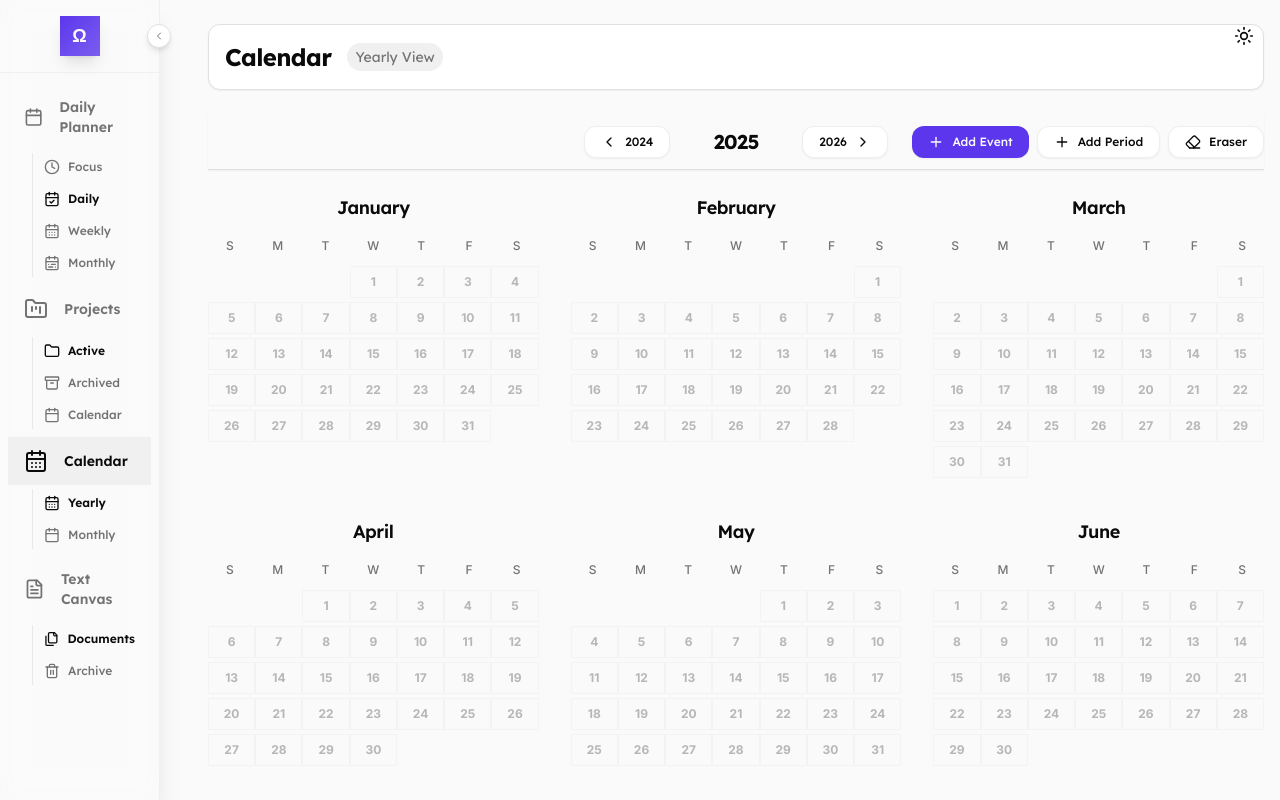
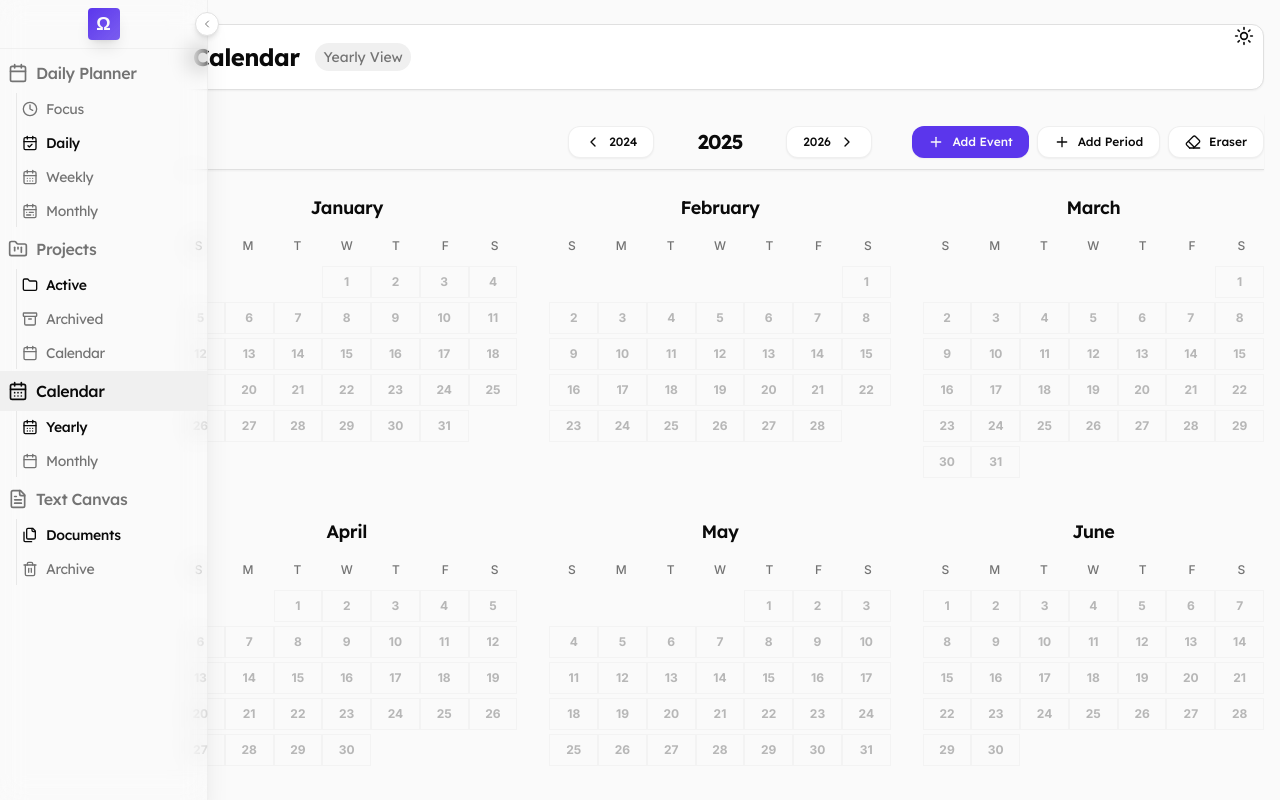
Before and after one commit to obihughes/omega-planner, a Next.js app: page /calendar in a window 1280 px wide. Shown: the top 800 px of the page. Built offline with nearby package versions, Linux system fonts and the light colour scheme.

Commit message:
Add end time field to task form modal

```diff
--- /dev/null
+++ b/app/context/SidebarContext.tsx
@@ -0,0 +1,60 @@
+'use client';
+
+import React, { createContext, useContext, useState, ReactNode, useEffect } from 'react';
+
+interface SidebarContextType {
+  isCollapsed: boolean;
+  sidebarWidth: number;
+  toggleSidebar: () => void;
+  setSidebarWidth: (width: number) => void;
+}
+
+const SidebarContext = createContext<SidebarContextType | undefined>(undefined);
+
+export const useSidebar = () => {
+  const context = useContext(SidebarContext);
+  if (!context) {
+    throw new Error('useSidebar must be used within a SidebarProvider');
+  }
+  return context;
+};
+
+interface SidebarProviderProps {
+  children: ReactNode;
+  initialWidth?: number;
+  minWidth?: number;
+  maxWidth?: number;
+}
+
+export const SidebarProvider: React.FC<SidebarProviderProps> = ({
+  children,
+  initialWidth = 160,
+  minWidth = 140,
+  maxWidth = 320
+}) => {
+  const [isCollapsed, setIsCollapsed] = useState(false);
+  const [sidebarWidth, setSidebarWidthState] = useState(initialWidth);
+
+  useEffect(() => {
+    const savedWidth = localStorage.getItem('sidebarWidth');
+    if (savedWidth) {
+      setSidebarWidthState(Math.max(minWidth, Math.min(maxWidth, parseInt(savedWidth, 10))));
+    }
+  }, [minWidth, maxWidth]);
+
+  const toggleSidebar = () => {
+    setIsCollapsed(prev => !prev);
+  };
+
+  const setSidebarWidth = (width: number) => {
+    const newWidth = Math.max(minWidth, Math.min(maxWidth, width));
+    setSidebarWidthState(newWidth);
+    localStorage.setItem('sidebarWidth', newWidth.toString());
+  };
+
+  return (
+    <SidebarContext.Provider value={{ isCollapsed, sidebarWidth, toggleSidebar, setSidebarWidth }}>
+      {children}
+    </SidebarContext.Provider>
+  );
+};
--- a/components/ui/AppLayout.tsx
+++ b/components/ui/AppLayout.tsx
@@ -1,45 +1,29 @@
 'use client';
 
-import React, { useState, useEffect } from 'react';
+import React from 'react';
 import { Navigation } from './Navigation';
 import { cn } from '@/lib/utils';
 import { useTheme } from '@/hooks/useTheme';
 import { Button } from './button';
 import { Sun, Moon } from 'lucide-react';
+import { SidebarProvider, useSidebar } from '@/app/context/SidebarContext';
 
 interface AppLayoutProps {
   children: React.ReactNode;
 }
 
-export function AppLayout({ children }: AppLayoutProps) {
-  const [isNavigationCollapsed, setIsNavigationCollapsed] = useState<boolean>(() => {
-    if (typeof window !== 'undefined') {
-      return localStorage.getItem('navCollapsed') === 'true';
-    }
-    return true; // Default to collapsed
-  });
+const AppLayoutContent: React.FC<AppLayoutProps> = ({ children }) => {
+  const { isCollapsed, sidebarWidth } = useSidebar();
   const { theme, toggleTheme } = useTheme();
-
-  // Persist collapsed state to localStorage
-  useEffect(() => {
-    if (typeof window !== 'undefined') {
-      localStorage.setItem('navCollapsed', String(isNavigationCollapsed));
-    }
-  }, [isNavigationCollapsed]);
 
   return (
     <div className="flex h-screen bg-background">
-      {/* Sidebar Navigation */}
-      <Navigation
-        isCollapsed={isNavigationCollapsed}
-        onToggleCollapse={setIsNavigationCollapsed}
-      />
+      <Navigation />
 
-      {/* Main Content Area */}
-      <main className={cn(
-        "flex-1 transition-all duration-300 ease-in-out relative",
-        isNavigationCollapsed ? "ml-20" : "ml-48"
-      )}>
+      <main
+        className="flex-1 transition-all duration-300 ease-in-out relative"
+        style={{ marginLeft: isCollapsed ? '80px' : `${sidebarWidth}px` }}
+      >
         <div className="absolute top-4 right-4 z-50">
           <Button
             variant="ghost"
@@ -58,3 +42,11 @@ export function AppLayout({ children }: AppLayoutProps) {
     </div>
   );
 }
+
+export function AppLayout({ children }: AppLayoutProps) {
+  return (
+    <SidebarProvider>
+      <AppLayoutContent>{children}</AppLayoutContent>
+    </SidebarProvider>
+  );
+}
--- a/components/ui/Navigation.tsx
+++ b/components/ui/Navigation.tsx
@@ -1,10 +1,10 @@
 'use client';
 
-import React, { useState } from 'react';
+import React, { useState, useRef, useCallback, useMemo } from 'react';
 import Link from 'next/link';
 import { usePathname, useRouter } from 'next/navigation';
 import {
-  Calendar, CalendarDays, FolderKanban, Sun, Moon, FileText, ChevronLeft, ChevronRight,
+  Calendar, CalendarDays, FolderKanban, FileText, ChevronLeft, ChevronRight,
   Clock, Archive, Trash2, CalendarCheck, CalendarRange, Folder, Files
 } from 'lucide-react';
 import { useTheme } from '@/hooks/useTheme';
@@ -14,13 +14,16 @@ import { useProjectsView } from '@/app/context/ProjectsViewContext';
 import { useCalendarView } from '@/app/context/CalendarViewContext';
 import { useDocumentsView } from '@/app/context/DocumentsViewContext';
 
-interface NavigationProps {
-  isCollapsed?: boolean;
-  onToggleCollapse?: (collapsed: boolean) => void;
+export function Navigation() {
+  const [isCollapsed, setIsCollapsed] = useState(false);
+  const [sidebarWidth, setSidebarWidth] = useState(() => {
+    if (typeof window !== 'undefined') {
+      const saved = localStorage.getItem('sidebarWidth');
+      return saved ? parseInt(saved, 10) : 208;
     }
+    return 208;
+  });
 
-export function Navigation({ isCollapsed: externalIsCollapsed, onToggleCollapse }: NavigationProps = {}) {
-  const [internalIsCollapsed, setInternalIsCollapsed] = useState(false);
   const pathname = usePathname();
   const router = useRouter();
   const { theme, toggleTheme, mounted } = useTheme();
@@ -29,9 +32,88 @@ export function Navigation({ isCollapsed: externalIsCollapsed, onToggleCollapse
   const { viewMode: calendarViewMode, setViewMode: setCalendarViewMode } = useCalendarView();
   const { viewMode: documentsViewMode, setViewMode: setDocumentsViewMode } = useDocumentsView();
 
-  // Use external state if provided, otherwise use internal state
-  const isCollapsed = externalIsCollapsed !== undefined ? externalIsCollapsed : internalIsCollapsed;
-  const setIsCollapsed = onToggleCollapse || setInternalIsCollapsed;
+  const isResizing = useRef(false);
+  const minWidth = 160;
+  const maxWidth = 400;
+
+  // Calculate collapsed width as a proportion of uncollapsed width
+  const collapsedWidth = useMemo(() => {
+    // Collapsed width should be more responsive - 25-40% of uncollapsed width
+    const proportion = Math.max(60, Math.min(120, sidebarWidth * 0.35));
+    return Math.floor(proportion);
+  }, [sidebarWidth]);
+
+  // Dynamic sizing based on sidebar width - applies to BOTH collapsed and uncollapsed
+  const dynamicSizes = useMemo(() => {
+    // Use the same reference width for both modes so content is similar sized
+    const referenceWidth = sidebarWidth; // Always use uncollapsed width for sizing reference
+
+    // Text sizing based on available width - more generous breakpoints
+    let mainTextSize, subTextSize, iconSize, subIconSize, logoSize, logoTextSize;
+
+    if (referenceWidth <= 180) {
+      mainTextSize = 'text-sm';
+      subTextSize = 'text-xs';
+      iconSize = 'w-4 h-4';
+      subIconSize = 'w-3 h-3';
+      logoSize = 'w-7 h-7';
+      logoTextSize = 'text-base';
+    } else if (referenceWidth <= 220) {
+      mainTextSize = 'text-base';
+      subTextSize = 'text-sm';
+      iconSize = 'w-5 h-5';
+      subIconSize = 'w-4 h-4';
+      logoSize = 'w-8 h-8';
+      logoTextSize = 'text-lg';
+    } else if (referenceWidth <= 280) {
+      mainTextSize = 'text-lg';
+      subTextSize = 'text-base';
+      iconSize = 'w-5 h-5';
+      subIconSize = 'w-4 h-4';
+      logoSize = 'w-9 h-9';
+      logoTextSize = 'text-xl';
+    } else {
+      mainTextSize = 'text-xl';
+      subTextSize = 'text-lg';
+      iconSize = 'w-6 h-6';
+      subIconSize = 'w-5 h-5';
+      logoSize = 'w-10 h-10';
+      logoTextSize = 'text-2xl';
+    }
+
+    return {
+      mainTextSize,
+      subTextSize,
+      iconSize,
+      subIconSize,
+      logoSize,
+      logoTextSize,
+      // Padding should be smaller in collapsed mode but icons/text same size
+      mainPadding: isCollapsed ? 'p-1.5' : (referenceWidth <= 220 ? 'p-2' : 'p-2.5'),
+      subPadding: isCollapsed ? 'p-1' : (referenceWidth <= 220 ? 'p-1.5' : 'p-2')
+    };
+  }, [isCollapsed, sidebarWidth]);
+
+  const handleMouseDown = (e: React.MouseEvent<HTMLDivElement>) => {
+    e.preventDefault();
+    isResizing.current = true;
+    document.addEventListener('mousemove', handleMouseMove);
+    document.addEventListener('mouseup', handleMouseUp);
+  };
+
+  const handleMouseMove = useCallback((e: MouseEvent) => {
+    if (isResizing.current) {
+      const newWidth = Math.max(minWidth, Math.min(maxWidth, e.clientX));
+      setSidebarWidth(newWidth);
+      localStorage.setItem('sidebarWidth', newWidth.toString());
+    }
+  }, []);
+
+  const handleMouseUp = useCallback(() => {
+    isResizing.current = false;
+    document.removeEventListener('mousemove', handleMouseMove);
+    document.removeEventListener('mouseup', handleMouseUp);
+  }, [handleMouseMove]);
 
   if (!mounted) {
     return null; // Prevent hydration mismatch
@@ -88,25 +170,21 @@ export function Navigation({ isCollapsed: externalIsCollapsed, onToggleCollapse
   };
 
   return (
-    <nav className={cn(
-      "h-screen bg-card/98 backdrop-blur-md border-r border-border/40 fixed left-0 top-0 z-50 shadow-xl flex flex-col transition-all duration-300 ease-in-out",
-      isCollapsed ? "w-20" : "w-40"
+    <>
+      <nav
+        className="h-screen bg-card/98 backdrop-blur-md border-r border-border/40 fixed left-0 top-0 z-50 shadow-xl flex flex-col transition-all duration-300 ease-in-out"
+        style={{ width: isCollapsed ? collapsedWidth : sidebarWidth }}
+      >
+        {/* Logo/Brand Section */}
+        <div className={cn("border-b border-border/40 relative", dynamicSizes.mainPadding)}>
+          <div className="flex items-center justify-center">
+            <div className={cn(
+              "bg-gradient-to-br from-primary to-primary/80 flex items-center justify-center shadow-lg rounded",
+              dynamicSizes.logoSize
             )}>
-      {/* Logo/Brand Section */}
-      <div className="p-4 border-b border-border/40 relative">
-        {!isCollapsed ? (
-          <div className="flex items-center justify-center">
-            <div className="w-10 h-10 bg-gradient-to-br from-primary to-primary/80 flex items-center justify-center shadow-lg">
-              <span className="text-lg font-bold text-primary-foreground">Ω</span>
+              <span className={cn("font-bold text-primary-foreground", dynamicSizes.logoTextSize)}>Ω</span>
             </div>
           </div>
-        ) : (
-          <div className="flex justify-center">
-            <div className="w-10 h-10 bg-gradient-to-br from-primary to-primary/80 flex items-center justify-center shadow-lg">
-              <span className="text-lg font-bold text-primary-foreground">Ω</span>
-            </div>
-          </div>
-        )}
 
           {/* Toggle Button */}
           <button
@@ -123,8 +201,8 @@ export function Navigation({ isCollapsed: externalIsCollapsed, onToggleCollapse
         </div>
 
         {/* Navigation Links */}
-      <div className="flex-1 px-2 py-3 overflow-y-auto">
-        <div className="space-y-2">
+        <div className="flex-1 py-1 overflow-y-auto">
+          <div className="space-y-0.5">
             {navItems.map((item) => {
               const Icon = item.icon;
               const showSubViews = true;
@@ -134,32 +212,35 @@ export function Navigation({ isCollapsed: externalIsCollapsed, onToggleCollapse
                   <Link
                     href={item.href}
                     className={cn(
-                    "w-full flex items-center text-sm font-medium transition-all duration-200 group relative",
-                    isCollapsed ? "p-4 justify-center" : "px-4 py-3 space-x-4",
+                      "w-full flex items-center font-normal transition-all duration-200 group relative",
+                      isCollapsed ? "justify-center" : "space-x-2",
+                      dynamicSizes.mainPadding,
+                      dynamicSizes.mainTextSize,
                       item.active
-                      ? "bg-muted"
+                        ? "bg-muted text-foreground"
                         : "text-muted-foreground hover:text-foreground hover:bg-secondary/80"
                     )}
                     title={isCollapsed ? item.label : undefined}
                   >
                     <Icon className={cn(
-                    "transition-all duration-200 w-6 h-6",
+                      "transition-all duration-200 flex-shrink-0",
+                      dynamicSizes.iconSize,
                       item.active
                         ? "text-foreground"
                         : "text-muted-foreground group-hover:text-foreground"
                     )} />
                     {!isCollapsed && (
-                    <span className="font-semibold">{item.label}</span>
+                      <span className="font-medium tracking-tight flex-1 truncate">{item.label}</span>
                     )}
                   </Link>
 
                   {/* Sub-Views */}
                   {showSubViews && item.subViews && (
                     <div className={cn(
-                    "mt-1 space-y-1",
+                      "space-y-0.5",
                       isCollapsed
-                      ? "border-l border-border/70 ml-4 pl-3"
-                      : "relative pl-5 before:absolute before:left-6 before:top-0 before:h-full before:w-px before:bg-border/70"
+                        ? "border-l border-border/70 ml-3 pl-1"
+                        : "relative pl-4 before:absolute before:left-4 before:top-0 before:h-full before:w-px before:bg-border/70"
                     )}>
                       {item.subViews.map((subView) => {
                         const SubIcon = subView.icon;
@@ -167,10 +248,7 @@ export function Navigation({ isCollapsed: externalIsCollapsed, onToggleCollapse
                           <button
                             key={subView.key}
                             onClick={() => {
-                            // Navigate to the parent page and set the view mode
                               router.push(item.href);
-
-                            // Set the appropriate view mode
                               if (item.href === '/') {
                                 setPlannerViewMode(subView.key as any);
                               } else if (item.href === '/projects') {
@@ -182,23 +260,21 @@ export function Navigation({ isCollapsed: externalIsCollapsed, onToggleCollapse
                               }
                             }}
                             className={cn(
-                            "flex items-center font-medium transition-all duration-200 w-full",
+                              "flex items-center font-normal transition-all duration-200 w-full text-left",
                               isCollapsed
-                              ? "pl-2 py-1.5 justify-start"
-                              : "px-4 py-1.5 text-xs",
+                                ? "justify-center"
+                                : "space-x-2",
+                              dynamicSizes.subPadding,
+                              dynamicSizes.subTextSize,
                               subView.active
-                              ? 'text-foreground font-semibold'
+                                ? 'text-foreground font-medium'
                                 : 'text-muted-foreground hover:text-foreground'
                             )}
                             title={isCollapsed ? subView.label : undefined}
                           >
-                          {isCollapsed ? (
-                            <SubIcon className="w-4 h-4 group-hover:text-foreground" />
-                          ) : (
-                            <>
-                              <SubIcon className="w-4 h-4 mr-2" />
-                              {subView.label}
-                            </>
+                            <SubIcon className={cn("flex-shrink-0", dynamicSizes.subIconSize)} />
+                            {!isCollapsed && (
+                              <span className="tracking-tight flex-1 truncate">{subView.label}</span>
                             )}
                           </button>
                         );
@@ -211,5 +287,15 @@ export function Navigation({ isCollapsed: externalIsCollapsed, onToggleCollapse
           </div>
         </div>
       </nav>
+
+      {/* Resize Handle */}
+      {!isCollapsed && (
+        <div
+          onMouseDown={handleMouseDown}
+          className="absolute top-0 h-full w-1 cursor-col-resize z-50 hover:bg-primary/20 transition-colors"
+          style={{ left: sidebarWidth - 2 }}
+        />
+      )}
+    </>
   );
 }
```
Also changed, not shown: components/modals/TaskFormModal.tsx (+62 -1 lines), components/planner/EditTaskModal.tsx (+18 -0 lines). Lines whose indentation alone changed are shown as unchanged.
